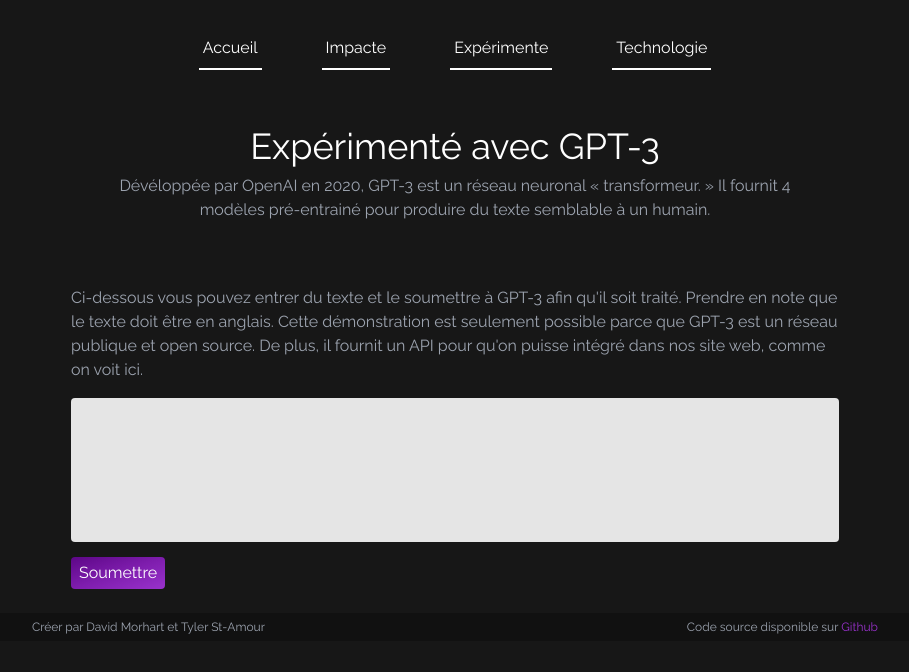
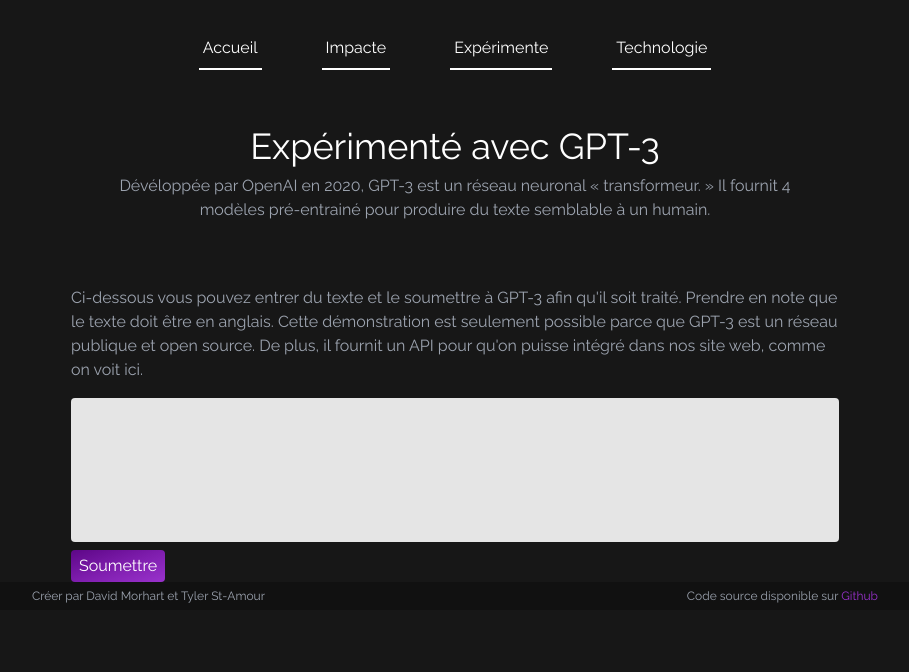
Before and after one commit to TylerStAmour/aimusic, a React (Vite) app: page /experimente in a window 1280 px wide. Shown: the top 672 px of the page, without its empty margins (185-1094 px from the left). Built offline with nearby package versions, Linux system fonts and the light colour scheme.

Commit message:
Removed experiment form

```diff
--- a/src/api/gpt/submitGPTRequest.ts
+++ b/src/api/gpt/submitGPTRequest.ts
@@ -1,5 +1,5 @@
 import http from '../http';
 
 export default async (prompt: string): Promise<string> => {
-    return await http.post("https://tyler.st/api/gpt/prompt", { prompt: prompt })
+    return await http.post("http://tyler.st/api/gpt/prompt", { prompt: prompt })
 }
--- a/src/pages/Experiment.tsx
+++ b/src/pages/Experiment.tsx
@@ -28,7 +28,6 @@
             <div className={"flex justify-center"}>
                 <div className={"flex flex-col max-w-3xl"}>
                     <p className={"text-md text-gray-400 max-w-3xl"}>Ci-dessous vous pouvez entrer du texte et le soumettre à GPT-3 afin qu'il soit traité. Prendre en note que le texte doit être en anglais. Cette démonstration est seulement possible parce que GPT-3 est un réseau publique et open source. De plus, il fournit un API pour qu'on puisse intégré dans nos site web, comme on voit ici.</p>
-                    <form className={"mb-6"}>
                         <textarea
                             className={"bg-neutral-200 w-full mt-4 rounded h-36 p-2 mb-2 outline-none resize-none"}
                             onChange={(event) => setInput(event.currentTarget.value)}
@@ -44,10 +43,9 @@
                         <input
                             type={"submit"}
                             value={"Soumettre"}
-                            onSubmit={submit}
-                            className={"text-white cursor-pointer bg-gradient-to-br from-[#5d0787] via-[#7e1dad] to-secondary transition hover:opacity-75 duration-300 pt-1 pb-1 pr-2 pl-2 rounded"}
+                            onClick={submit}
+                            className={"text-white w-min cursor-pointer bg-gradient-to-br from-[#5d0787] via-[#7e1dad] to-secondary transition hover:opacity-75 duration-300 pt-1 pb-1 pr-2 pl-2 rounded"}
                         />
-                    </form>
                 </div>
             </div>
             <Footer/>
```
